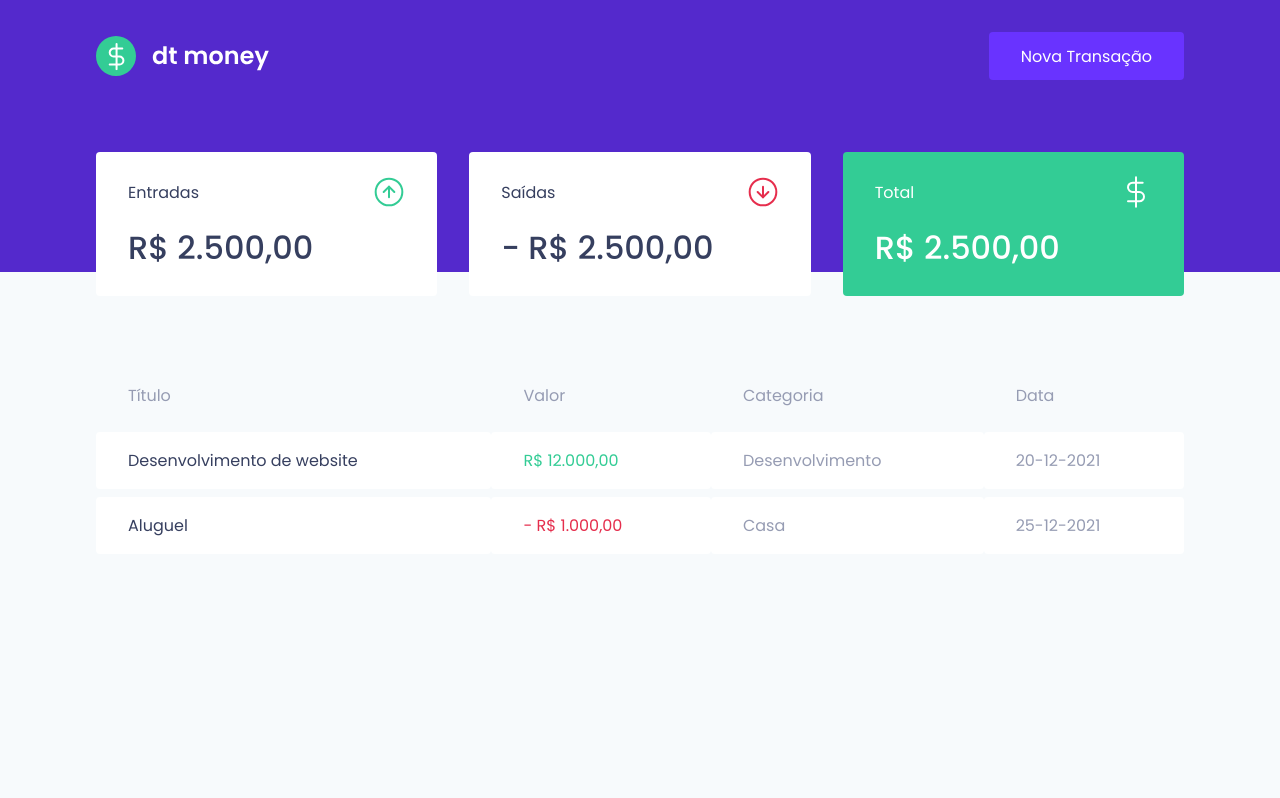
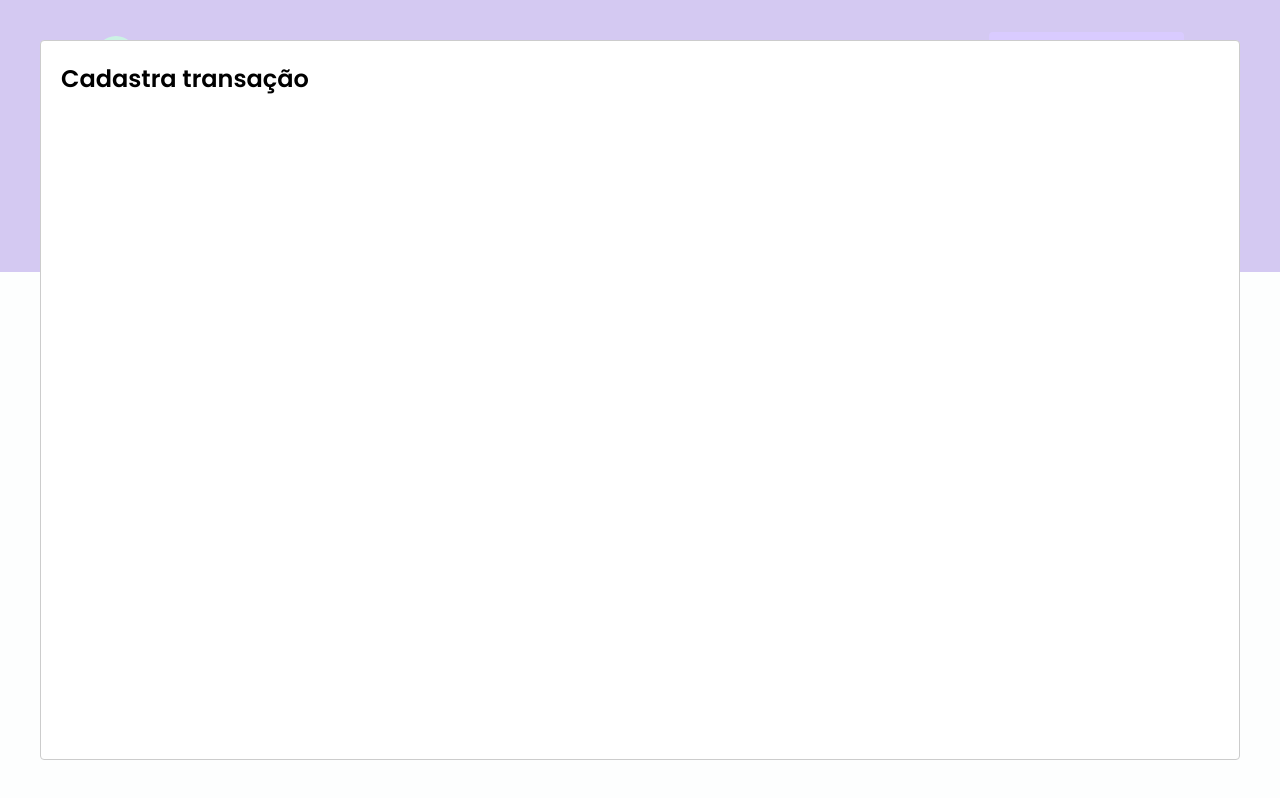
Before and after one commit to Hugovarellaa/clone-homepage-tesla, a React (Create React App) app: page / in a window 1280 px wide. Both pictures are taken after a click on the button "Nova Transação". Built offline with nearby package versions, Linux system fonts and the light colour scheme; no server answers; what miragejs would draw is missing.

Commit message:
Configurando React-modal

```diff
--- a/package.json
+++ b/package.json
@@ -7,6 +7,7 @@
     "miragejs": "^0.1.42",
     "react": "^17.0.2",
     "react-dom": "^17.0.2",
+    "react-modal": "^3.14.3",
     "react-scripts": "4.0.3",
     "styled-components": "^5.3.1",
     "web-vitals": "^1.0.1"
@@ -42,6 +43,7 @@
     "@types/node": "^16.10.2",
     "@types/react": "^17.0.26",
     "@types/react-dom": "^17.0.9",
+    "@types/react-modal": "^3.12.1",
     "@types/styled-components": "^5.1.14",
     "typescript": "^4.4.3"
   }
--- a/src/App.tsx
+++ b/src/App.tsx
@@ -1,13 +1,33 @@
 import { Dashboard } from "./components/Dashboard";
 import { Header } from "./components/Header";
 import { GlobalStyle } from "./styles/global";
+import Modal from "react-modal";
+import { useState } from "react";
+
+Modal.setAppElement('#root')
 
 export function App() {
+  const [isNewTransactionModalOpen, setIsNewTransactionModalOpen] =
+    useState(false);
+
+  function handleOpenNewTransactionModal() {
+    setIsNewTransactionModalOpen(true);
+  }
+
+  function handleCloseNewTransactionModal() {
+    setIsNewTransactionModalOpen(false);
+  }
   return (
     <>
-      <Header />
+      <Header onOpenNewTransactionModal={handleOpenNewTransactionModal} />
       <Dashboard />
       <GlobalStyle />
+      <Modal
+        isOpen={isNewTransactionModalOpen}
+        onRequestClose={handleCloseNewTransactionModal}
+      >
+        <h2>Cadastra transação</h2>
+      </Modal>
     </>
   );
 }
--- a/src/components/Header/index.tsx
+++ b/src/components/Header/index.tsx
@@ -1,12 +1,19 @@
+import { useState } from "react";
 import LogoImg from "../../images/assets/logo.svg";
 import { Container, Content } from "./styles";
 
-export function Header() {
+interface HeaderProps {
+  onOpenNewTransactionModal: () => void;
+}
+
+export function Header({ onOpenNewTransactionModal }: HeaderProps) {
   return (
     <Container>
       <Content>
         <img src={LogoImg} alt="dtmoney" />
-        <button type="button">Nova Transação</button>
+        <button type="button" onClick={onOpenNewTransactionModal}>
+          Nova Transação
+        </button>
       </Content>
     </Container>
   );
```
Also changed, not shown: 1 other file (tests, documents, lock files or other folders).
